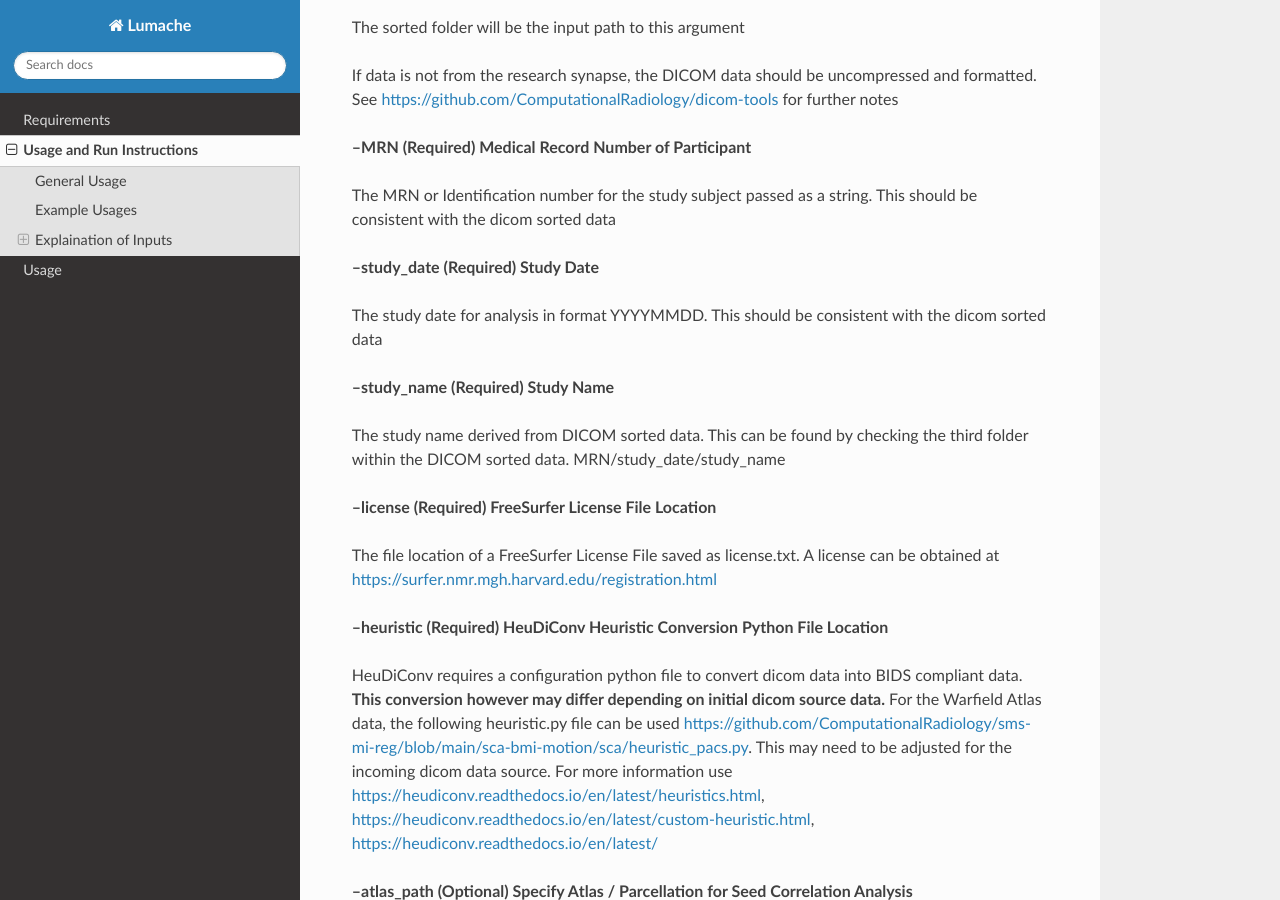
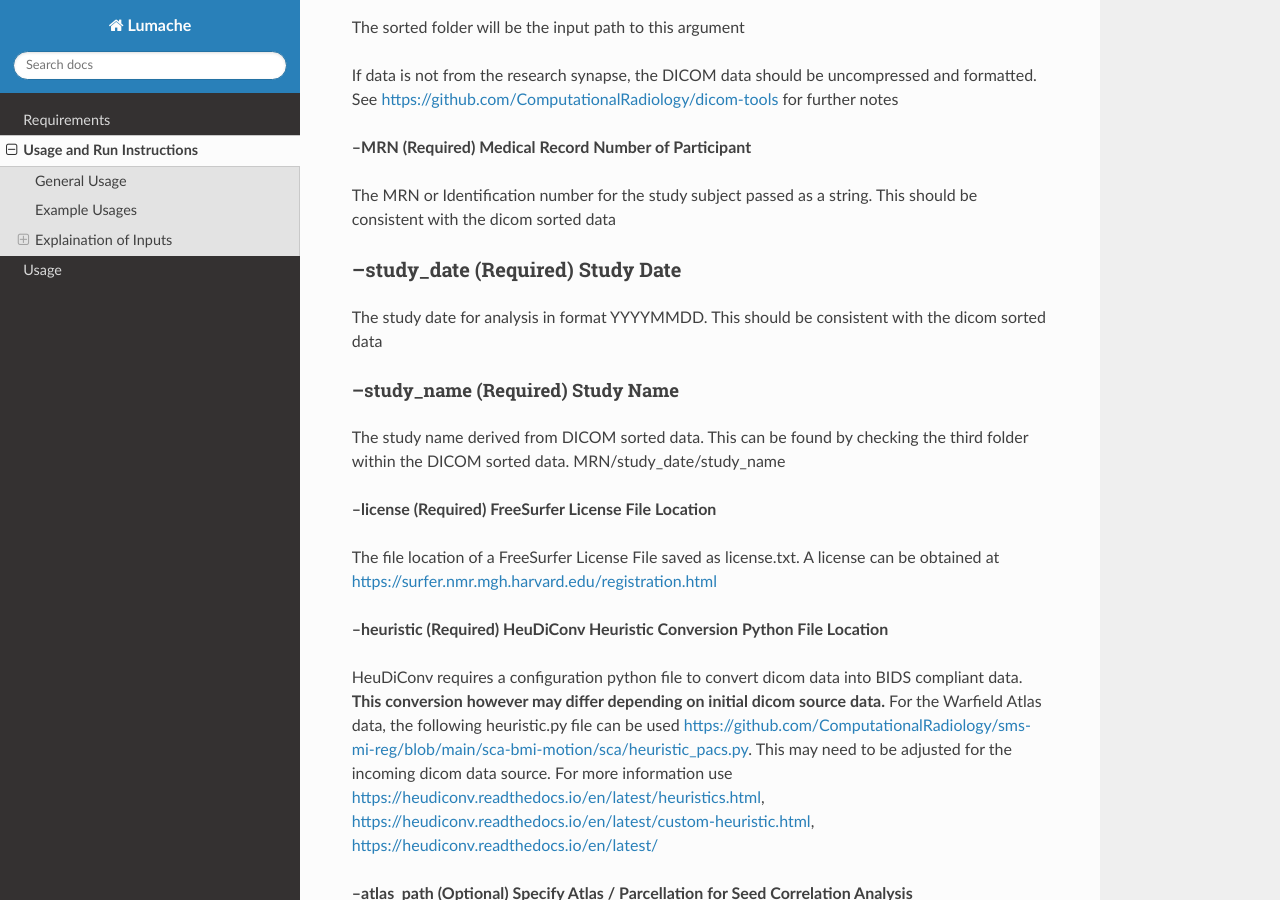
Before and after one commit to nicklbch/fmri-rest-pipe-documentation, a Sphinx documentation site: the page built from docs/source/usage.rst, in a window 1280 px wide and 900 px high, scrolled down 1094 px. Built offline with Sphinx 7.4.7 and the Read the Docs theme 3.1.0, drawn with Linux system fonts in a browser that asks for light colours.

```diff
--- a/docs/source/usage.rst
+++ b/docs/source/usage.rst
@@ -67,10 +67,12 @@ If data is not from the research synapse, the DICOM data should be uncompressed
 The MRN or Identification number for the study subject passed as a string. This should be consistent with the dicom sorted data
 
 **--study_date (Required) Study Date**
+_______________________________________
 
 The study date for analysis in format YYYYMMDD. This should be consistent with the dicom sorted data
 
 **--study_name (Required) Study Name**
+~~~~~~~~~~~~~~~~~~~~~~~~~~~~~~~~~~~~~
 
 The study name derived from DICOM sorted data. This can be found by checking the third folder within the DICOM sorted data. MRN/study_date/study_name
 
```
